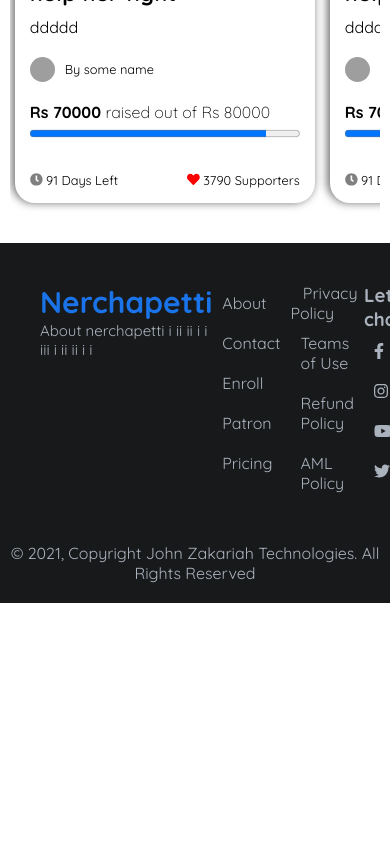
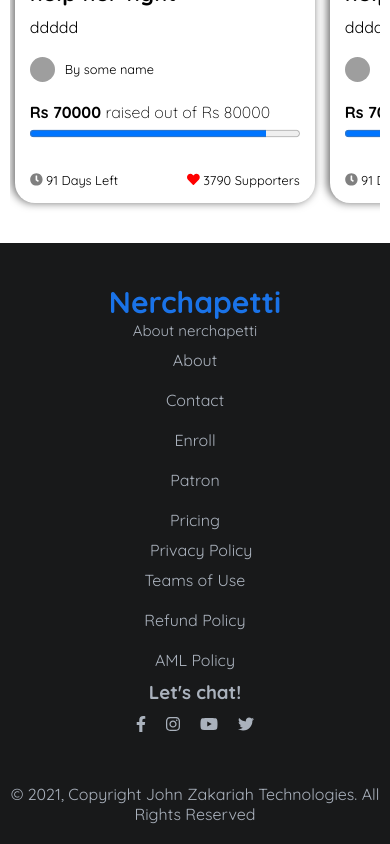
Before and after one commit to Nerchapetti/Develop_Front-End, a React (Create React App) app: page / in a window 390 px wide. Shown: the part 920-1764 px from the top of the page. Before the commit the page ends 1523 px from the top, so only its background shows below. Built offline with nearby package versions, Linux system fonts and the light colour scheme; grey boxes are pictures that could not be loaded.

Commit message:
responsive

```diff
--- a/src/components/Campaigns/Campaigns.js
+++ b/src/components/Campaigns/Campaigns.js
@@ -38,7 +38,7 @@ const Campaigns = () => {
         <div className="Campaigns">
             <h1 className="camp-title">Campaign</h1>
 
-            <div class="left-scroll">
+            <div className="left-scroll">
                 <FontAwesomeIcon style={arrowStyle} icon={faArrowAltCircleLeft} size="3x"  onClick={handleLeftScroll} />
             </div>
 
@@ -78,7 +78,7 @@ const Campaigns = () => {
                     ))}
                 </div>
 
-            <div class="right-scroll">
+            <div className="right-scroll">
                 <FontAwesomeIcon style={arrowStyle} icon={faArrowAltCircleRight} size="3x" onClick={handleRightScroll}/>
             </div>
         </div>
--- a/src/components/Footer/Footer.js
+++ b/src/components/Footer/Footer.js
@@ -5,11 +5,11 @@ import { faFacebookF, faInstagram, faTwitter, faYoutube } from '@fortawesome/fre
 const Footer = () => {
     return (
         <div className="footer-container">
-            <div classname="container">
-                <div class="list-container">
+            <div className="container">
+                <div className="list-container">
                     <div className="title">
-                        <h1 classname="companyname">Nerchapetti</h1>
-                        <p>About nerchapetti i ii ii i i iii i ii ii i i </p>
+                        <h1 className="companyname">Nerchapetti</h1>
+                        <p>About nerchapetti </p>
                     </div>
                         <div className="details">
                             <ul className="list">
@@ -21,16 +21,16 @@ const Footer = () => {
                             </ul>
                         </div>
                         <div className="teamsandpolicy">
-                            <ul classname="policy">
-                                <l1 classname="">&ensp; Privacy Policy</l1>
+                            <ul className="policy">
+                                <l1 className="">&ensp; Privacy Policy</l1>
                                 <li className="">Teams of Use</li>
                                 <li className="">Refund Policy</li>
                                 <li className="">AML Policy</li>
                             </ul>
                         </div>
                         <div className="socialmedia">
+                            <h3 className="letschat">Let's chat! </h3>
                             <ul className="icons">
-                                <h3 className="letschat">Let's chat! </h3>
                                  <li className=""><FontAwesomeIcon icon={faFacebookF} /></li>
                                  <li className=""><FontAwesomeIcon icon={faInstagram}/></li>
                                 <li className=""><FontAwesomeIcon icon={faYoutube}/></li>
--- a/src/components/Footer/footer.css
+++ b/src/components/Footer/footer.css
@@ -14,6 +14,19 @@
           flex-direction: row;
   -ms-flex-pack: distribute;
       justify-content: space-around;
+}
+
+@media (max-width: 767px) {
+  .footer-container .list-container {
+    -webkit-box-orient: vertical;
+    -webkit-box-direction: normal;
+        -ms-flex-direction: column;
+            flex-direction: column;
+    -webkit-box-align: center;
+        -ms-flex-align: center;
+            align-items: center;
+    text-align: center;
+  }
 }
 
 .footer-container .list-container .title {
@@ -33,7 +46,36 @@
   text-decoration: underline;
 }
 
-.footer-container .list-container .socialmedia .icons li {
+.footer-container .list-container .socialmedia h3 {
+  text-align: center;
+}
+
+.footer-container .list-container .socialmedia ul {
+  display: -webkit-box;
+  display: -ms-flexbox;
+  display: flex;
+  -webkit-box-orient: vertical;
+  -webkit-box-direction: normal;
+      -ms-flex-direction: column;
+          flex-direction: column;
+}
+
+@media (max-width: 767px) {
+  .footer-container .list-container .socialmedia ul {
+    -webkit-box-orient: horizontal;
+    -webkit-box-direction: normal;
+        -ms-flex-direction: row;
+            flex-direction: row;
+    -webkit-box-pack: center;
+        -ms-flex-pack: center;
+            justify-content: center;
+    -webkit-box-align: center;
+        -ms-flex-align: center;
+            align-items: center;
+  }
+}
+
+.footer-container .list-container .socialmedia ul li {
   padding: 10px;
 }
 
--- a/src/components/Footer/footer.scss
+++ b/src/components/Footer/footer.scss
@@ -8,32 +8,48 @@
     .list-container
     {
         padding: 40px;
-       .title        {
+        display: flex;
+        flex-direction: row;
+        justify-content: space-around;
+        @media(max-width: 767px){
+            flex-direction: column;
+            align-items: center;
+            text-align: center;
+        }
+        .title  {
             font-size: 15px;
             color: #1a73e8;
         }
         p{
             color: #AAB2BD;
-
         }
-        display: flex;
-        flex-direction: row;
-        justify-content: space-around;
-        @media(max-width: 767px){
-            display: flex;
-            flex-direction: column;
         .details{
             .list li {
                 padding: 10px;
-            }.list li:hover{
+            }
+            .list li:hover{
                 text-decoration: underline;
             }
         }
         .socialmedia {
-            .icons li
-            {
+            h3{
+                text-align: center;
+            }
+            ul{
+                display: flex;
+                flex-direction: column;
+
+                @media(max-width: 767px){
+                    flex-direction: row;
+                    justify-content: center;
+                    align-items: center;
+                }
+                li{
                     padding: 10px;
+
                 }
+            }
+
     }
     .teamsandpolicy {
         .policy {
@@ -54,3 +70,4 @@
 
     // }
     }
+}
--- a/src/components/NavBar/Header.js
+++ b/src/components/NavBar/Header.js
@@ -9,8 +9,8 @@ const Header = () => {
   return (
     <header className="header">
       <nav className="navbar">
-        <a href="#" class="nav-logo">Nerchapetti</a>
-            <input autofocus class="search" type="search" placeholder="search.." />
+        <a href="#" className="nav-logo">Nerchapetti</a>
+            <input autoFocus className="search" type="search" placeholder="search.." />
         <ul className={click ? 'nav-menu active': "nav-menu"}>
           <li className="nav-item" onClick={closeMobileMenu}>
             <a href="#">ABOUT</a>
@@ -20,9 +20,9 @@ const Header = () => {
           </li>
         </ul>
           <div className={click ? 'hamburger active' : 'hamburger'} onClick={handleClick}>
-                <span class="bar"></span>
-                <span class="bar"></span>
-                <span class="bar"></span>
+                <span className="bar"></span>
+                <span className="bar"></span>
+                <span className="bar"></span>
             </div>
       </nav>
     </header>
--- a/src/components/Parishes/Parishes.js
+++ b/src/components/Parishes/Parishes.js
@@ -34,9 +34,9 @@ const Parishes = () => {
         })
     }
     return (
-        <div class="parishes">
+        <div className="parishes">
             <h1 className="pari-title">Parish</h1>
-            <div class="left-scroll">
+            <div className="left-scroll">
                 <FontAwesomeIcon style={arrowStyle} icon={faArrowAltCircleLeft} size="3x"  onClick={handleLeftScroll} />
             </div>
             <div className="Parishes-containor">
@@ -57,7 +57,7 @@ const Parishes = () => {
                         <div className="location">
                             <p>location : {data.location}</p>
                         </div>
-                        <div classname="share">
+                        <div className="share">
                         <FontAwesomeIcon className = "shareicon" icon={faShareAlt} />
                         </div>
                     </div>
@@ -66,7 +66,7 @@ const Parishes = () => {
                 }
 
             </div>
-            <div class="right-scroll">
+            <div className="right-scroll">
                 <FontAwesomeIcon style={arrowStyle} icon={faArrowAltCircleRight} size="3x" onClick={handleRightScroll}/>
             </div>
         </div>
```
Also changed, not shown: 1 other file (tests, documents, lock files or other folders). Lines whose indentation alone changed are shown as unchanged.
